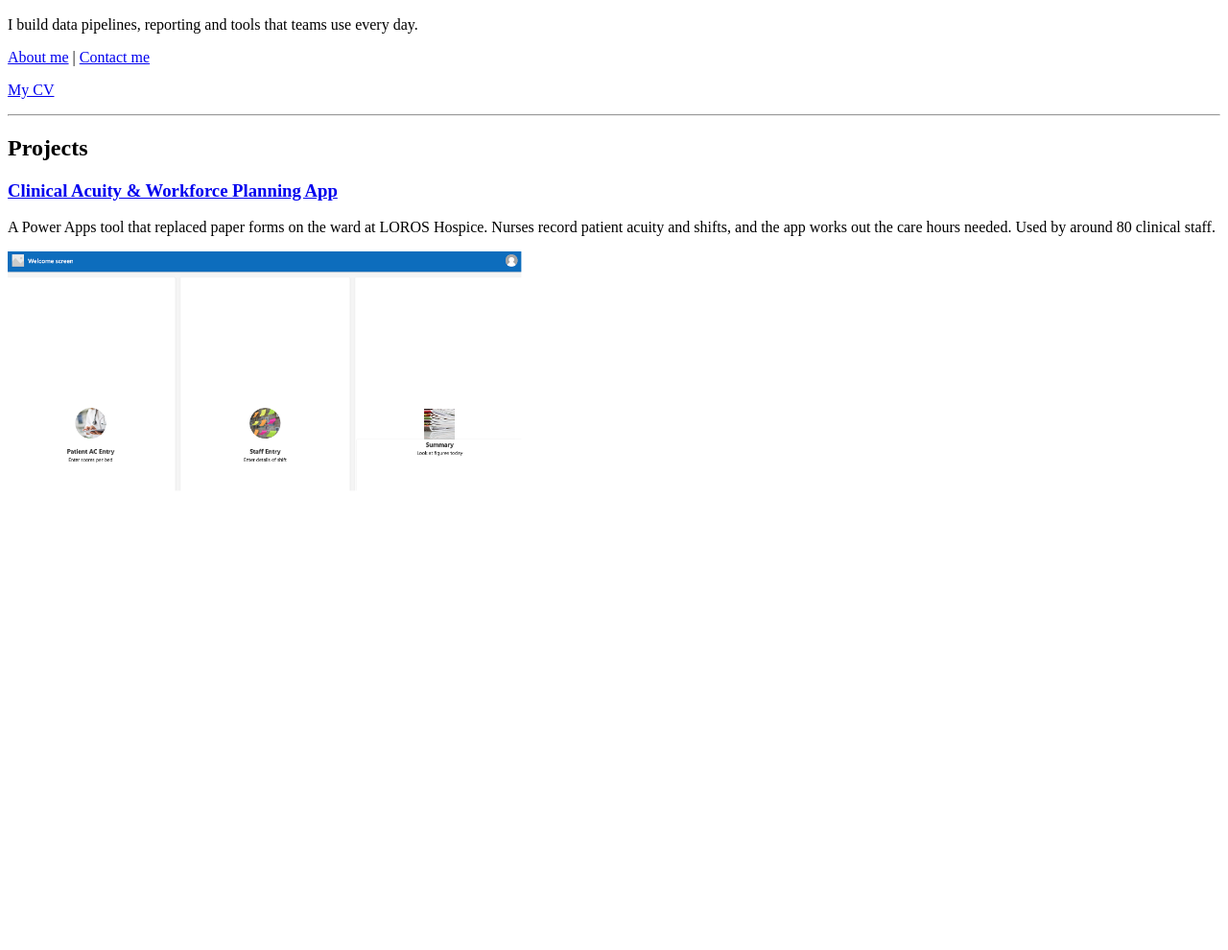
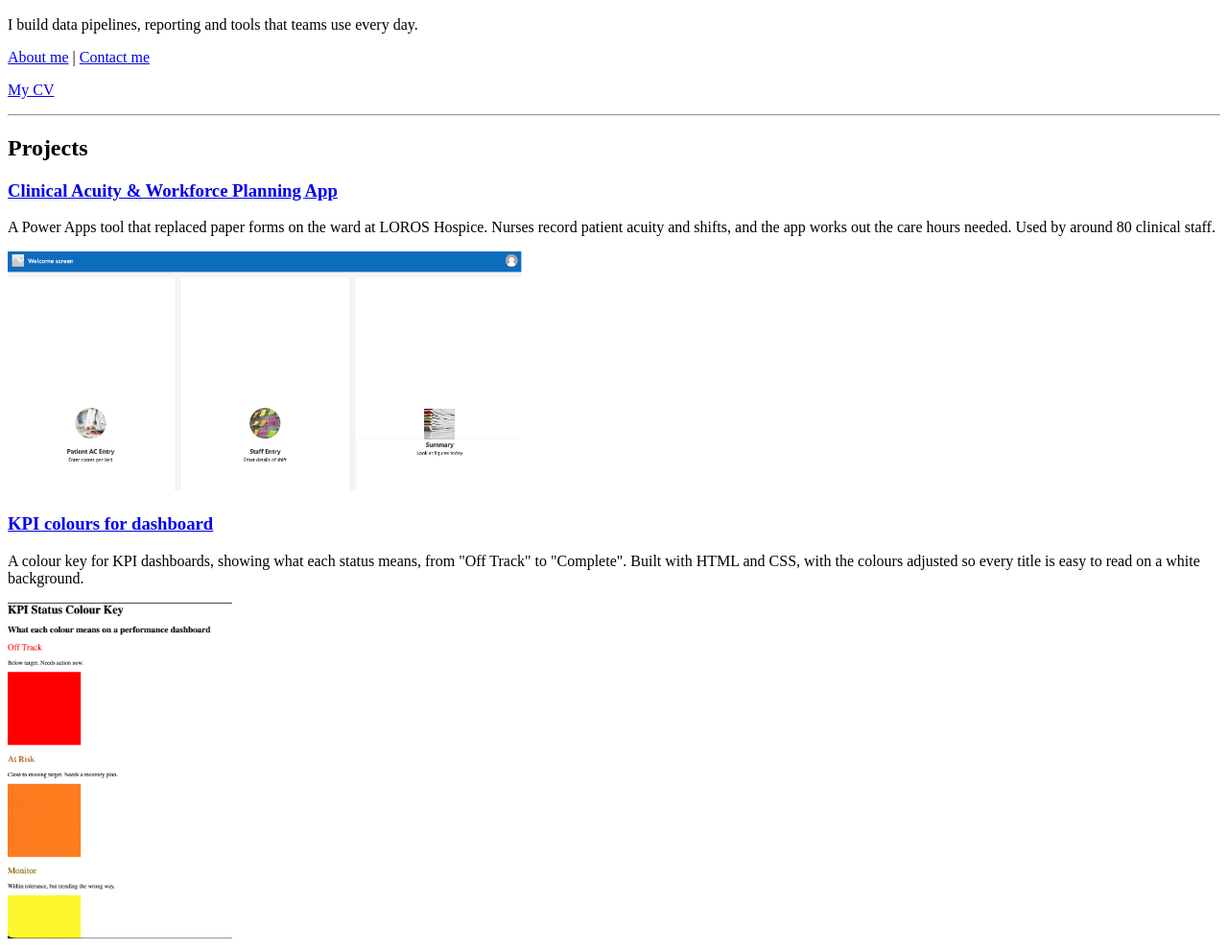
Before and after one commit to samuelkd1/Portfolio, a plain HTML site: page index.html in a window 1280 px wide. Shown: the part 110-1100 px from the top of the page at 96% size. Before the commit the page ends 800 px from the top, so only its background shows below. Drawn offline with Linux system fonts and the light colour scheme.

Commit message:
add rest of files

```diff
--- a/index.html
+++ b/index.html
@@ -20,5 +20,10 @@
   <a href="public/acuity-tool-project.html">
     <img src="assets/images/Acuity homescreen.png" alt="Home screen of the acuity app, with buttons for Patient AC Entry, Staff Entry and Summary" height="250">
   </a>
+
+  <h3><a href="Project 2/index.html">KPI colours for dashboard</a></h3>
+  <p>A colour key for KPI dashboards, showing what each status means, from "Off Track" to "Complete".
+    Built with HTML and CSS, with the colours adjusted so every title is easy to read on a white background.</p>
+    <a href="Project 2/index.html"><img height="350"  src="assets/images/Screenshot KPI Project.png" alt="screenshot of different KPI colours and their meanings"></a>
 </body>
 </html>
```
Also changed, not shown: assets/images/Screenshot KPI Project.png (added), 2 other files.
